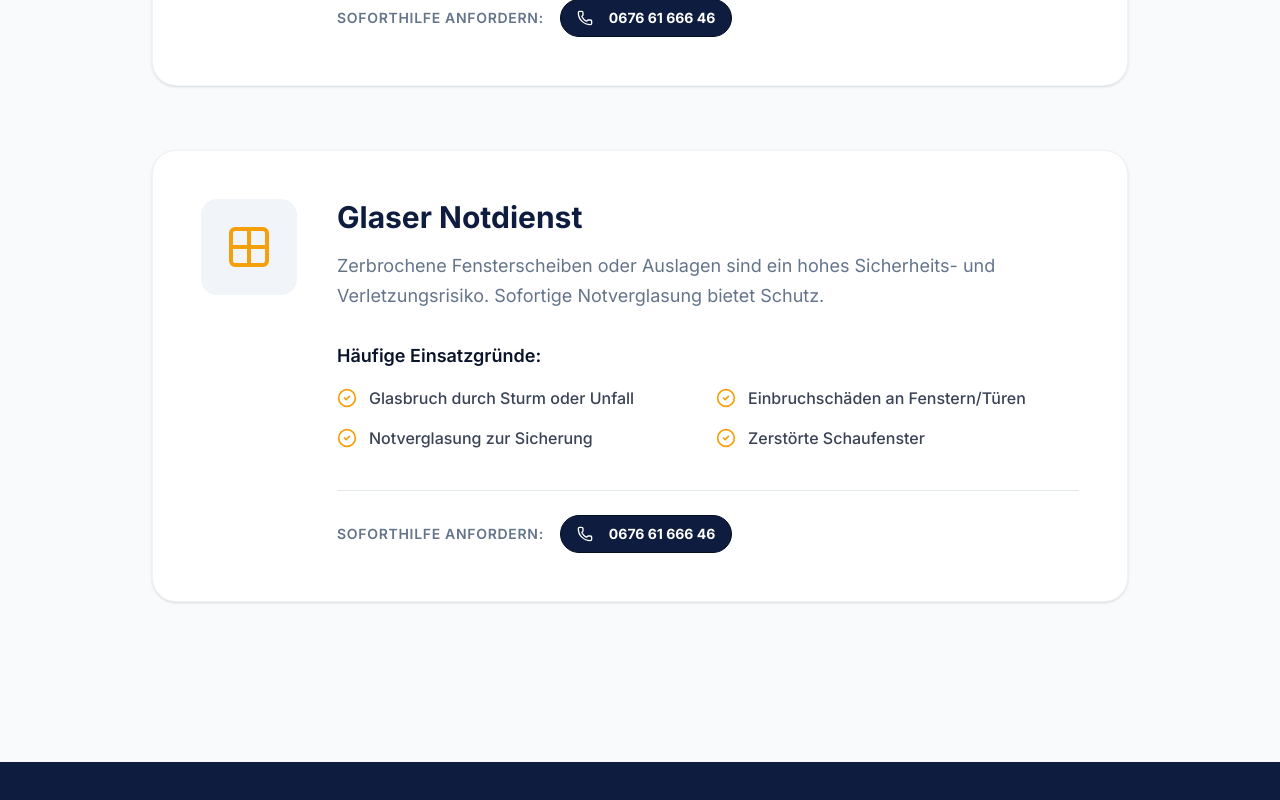
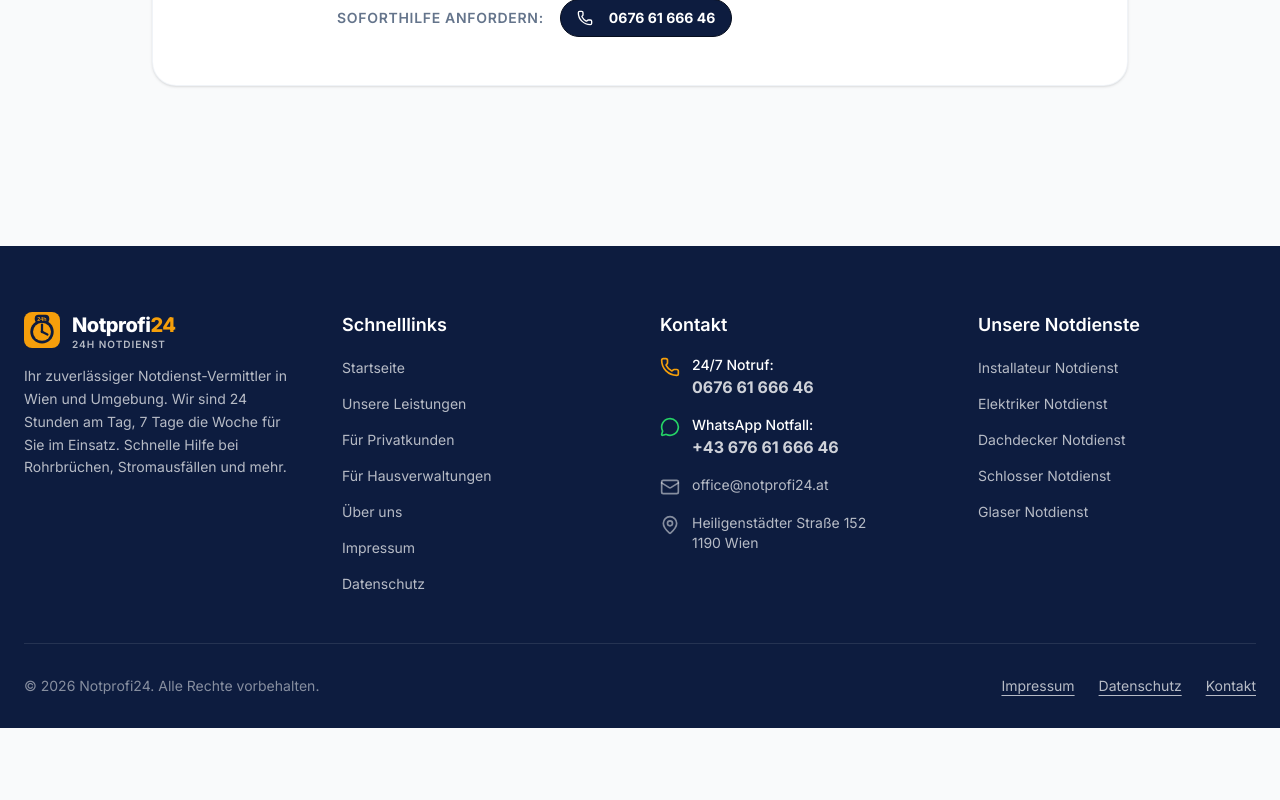
Before and after one commit to tufan8877/Notprofi24, a React (Vite) app: page /leistungen in a window 1280 px wide. Shown: the part 2398-3198 px from the top of the page. After the commit the page ends 3126 px from the top, so only its background shows below. Built offline with nearby package versions, Linux system fonts and the light colour scheme.

Commit message:
Remove Glaser service

```diff
--- a/src/pages/Leistungen.tsx
+++ b/src/pages/Leistungen.tsx
@@ -1,5 +1,5 @@
 import { motion } from "framer-motion";
-import { Wrench, Zap, Hammer, Key, Grid2X2, Phone, CheckCircle2 } from "lucide-react";
+import { Wrench, Zap, Hammer, Key, Phone, CheckCircle2 } from "lucide-react";
 import { Button } from "@/components/ui/button";
 
 export default function Leistungen() {
@@ -31,13 +31,6 @@ export default function Leistungen() {
       icon: <Key className="w-12 h-12 text-secondary" />,
       description: "Ausgesperrt oder der Schlüssel ist abgebrochen? Wir vermitteln seriöse Schlosser, die schnell vor Ort helfen und je nach Situation eine möglichst schonende Türöffnung durchführen.",
       features: ["Zugefallene Türen (beschädigungsfreie Öffnung)", "Abgebrochene Schlüssel im Zylinder", "Einbruchschäden & Notverriegelung", "Defekte Schließanlagen"]
-    },
-    {
-      id: "glaser",
-      title: "Glaser Notdienst",
-      icon: <Grid2X2 className="w-12 h-12 text-secondary" />,
-      description: "Zerbrochene Fensterscheiben oder Auslagen sind ein hohes Sicherheits- und Verletzungsrisiko. Sofortige Notverglasung bietet Schutz.",
-      features: ["Glasbruch durch Sturm oder Unfall", "Einbruchschäden an Fenstern/Türen", "Notverglasung zur Sicherung", "Zerstörte Schaufenster"]
     }
   ];
 
```
